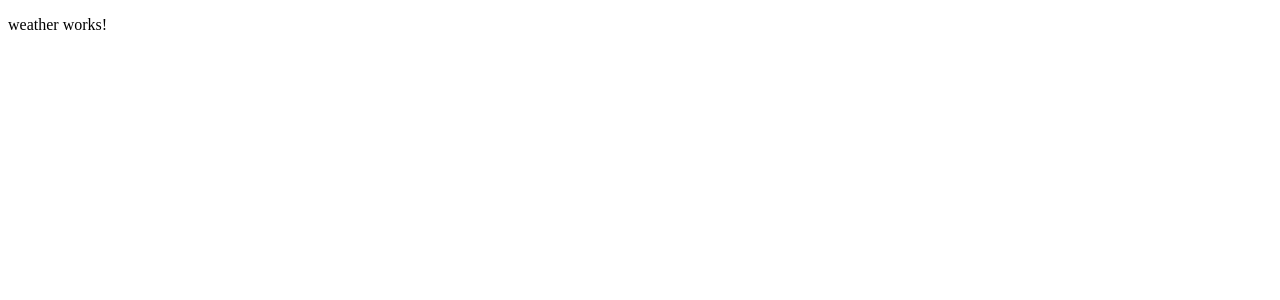
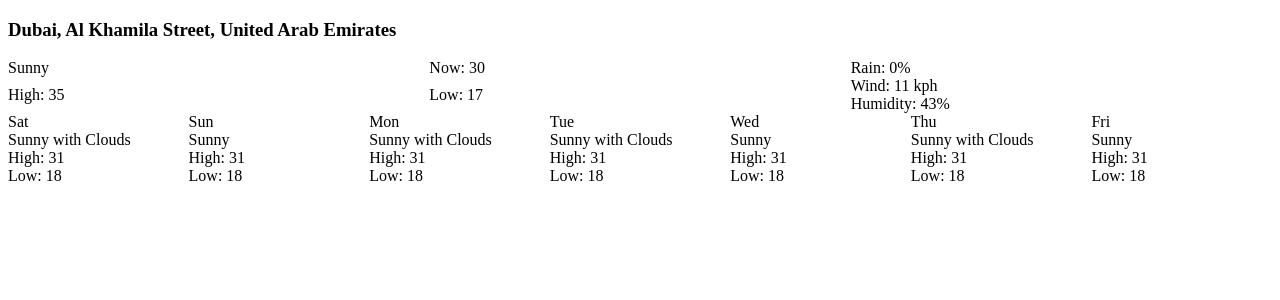
Before and after one commit to copceb/WeatherWidget, an Angular app: page / in a window 1280 px wide. Shown: the top 300 px of the page. Built offline with nearby package versions, Linux system fonts and the light colour scheme.

Commit message:
Basic grid layout for widget

```diff
--- a/src/app/components/weather/weather.component.html
+++ b/src/app/components/weather/weather.component.html
@@ -1 +1,69 @@
-<p>weather works!</p>
+<div>
+  <h3>Dubai, Al Khamila Street, United Arab Emirates</h3>
+  <div class="weather-component-grid-wrapper">
+    <div class="weather-overview">
+      <div>Sunny</div>
+      <div>Now: 30</div>
+      <div>High: 35</div>
+      <div>Low: 17</div>
+    </div>
+    <div class="weather-details">
+      <div>
+        <span>Rain: </span>
+        <span>0%</span>
+      </div>
+      <div>
+        <span>Wind: </span>
+        <span>11 kph</span>
+      </div>
+      <div>
+        <span>Humidity: </span>
+        <span>43%</span>
+      </div>
+    </div>
+    <div class="weather-week-view">
+      <div>
+        <div>Sat</div>
+        <div>Sunny with Clouds</div>
+        <div>High: 31</div>
+        <div>Low: 18</div>
+      </div>
+      <div>
+        <div>Sun</div>
+        <div>Sunny</div>
+        <div>High: 31</div>
+        <div>Low: 18</div>
+      </div>
+      <div>
+        <div>Mon</div>
+        <div>Sunny with Clouds</div>
+        <div>High: 31</div>
+        <div>Low: 18</div>
+      </div>
+      <div>
+        <div>Tue</div>
+        <div>Sunny with Clouds</div>
+        <div>High: 31</div>
+        <div>Low: 18</div>
+      </div>
+      <div>
+        <div>Wed</div>
+        <div>Sunny</div>
+        <div>High: 31</div>
+        <div>Low: 18</div>
+      </div>
+      <div>
+        <div>Thu</div>
+        <div>Sunny with Clouds</div>
+        <div>High: 31</div>
+        <div>Low: 18</div>
+      </div>
+      <div>
+        <div>Fri</div>
+        <div>Sunny</div>
+        <div>High: 31</div>
+        <div>Low: 18</div>
+      </div>
+    </div>
+  </div>
+</div>
--- a/src/app/components/weather/weather.component.scss
+++ b/src/app/components/weather/weather.component.scss
@@ -0,0 +1,27 @@
+.weather-component-grid-wrapper {
+  display: grid;
+  grid-template-columns: 2fr 1fr;
+  grid-template-rows: 1fr;
+  grid-template-areas: "wo wd" "wwv wwv";
+}
+
+.weather-overview {
+  grid-area: wo;
+  display: grid;
+  grid-template-columns: repeat(2, 1fr);
+  grid-template-rows: repeat(2, 1fr);
+}
+
+.weather-details {
+  grid-area: wd;
+  display: grid;
+  grid-template-columns: 1fr;
+  grid-template-rows: repeat(3, 1fr);
+}
+
+.weather-week-view {
+  grid-area: wwv;
+  display: grid;
+  grid-template-columns: repeat(7, 1fr);
+  grid-template-rows: 1fr;
+}
```
